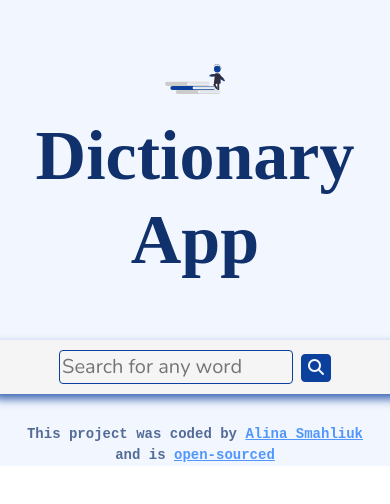
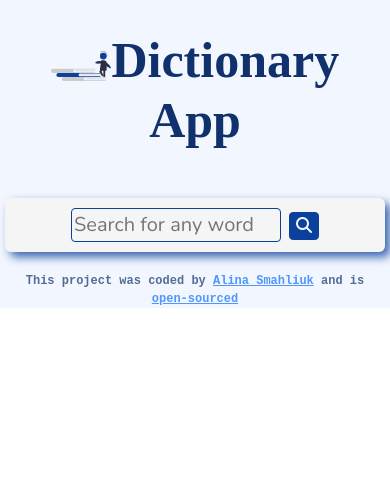
Before and after one commit to SmahliukAlina/dictionary-project, a React (Create React App) app: page / in a window 390 px wide. Shown: the top 504 px of the page. Built offline with nearby package versions, Linux system fonts and the light colour scheme; a web font is replaced by a local one.

Commit message:
Responsivenes edited

```diff
--- a/src/App.css
+++ b/src/App.css
@@ -30,8 +30,15 @@
   .App-header .logo-app {
     height: 30px;
   }
+  .App-header h1 {
+    font-size: 50px;
+  }
 
-  .App .main {
-    padding: 10px 0;
+  .App-main {
+    margin: 0 5px;
+  }
+
+  .App-footer {
+    font-size: 12px;
   }
 }
--- a/src/Results.css
+++ b/src/Results.css
@@ -20,3 +20,10 @@
   font-size: 25px;
   padding-top: 15px;
 }
+
+@media (max-width: 576px) {
+  .Results .phonetic,
+  .Results .audio {
+    text-align: center;
+  }
+}
--- a/src/Results.js
+++ b/src/Results.js
@@ -10,11 +10,11 @@ export default function Results(props) {
       <div className="Results">
         <section>
           <div className="row">
-            <div className="col-4 word">
+            <div className="col-md-4 word">
               <h2>{props.res.word}</h2>
             </div>
 
-            <div className="col-4 phonetic">
+            <div className="col-md-4 phonetic">
               {props.res.phonetics.map(function (phonetic, index) {
                 return (
                   <span key={index} className="px-2">
@@ -24,7 +24,7 @@ export default function Results(props) {
               })}
             </div>
 
-            <div className="col-4 audio">
+            <div className="col-md-4 audio">
               {props.res.phonetics.map(function (phonetic, index) {
                 return (
                   <span key={index} className="px-2">
```
